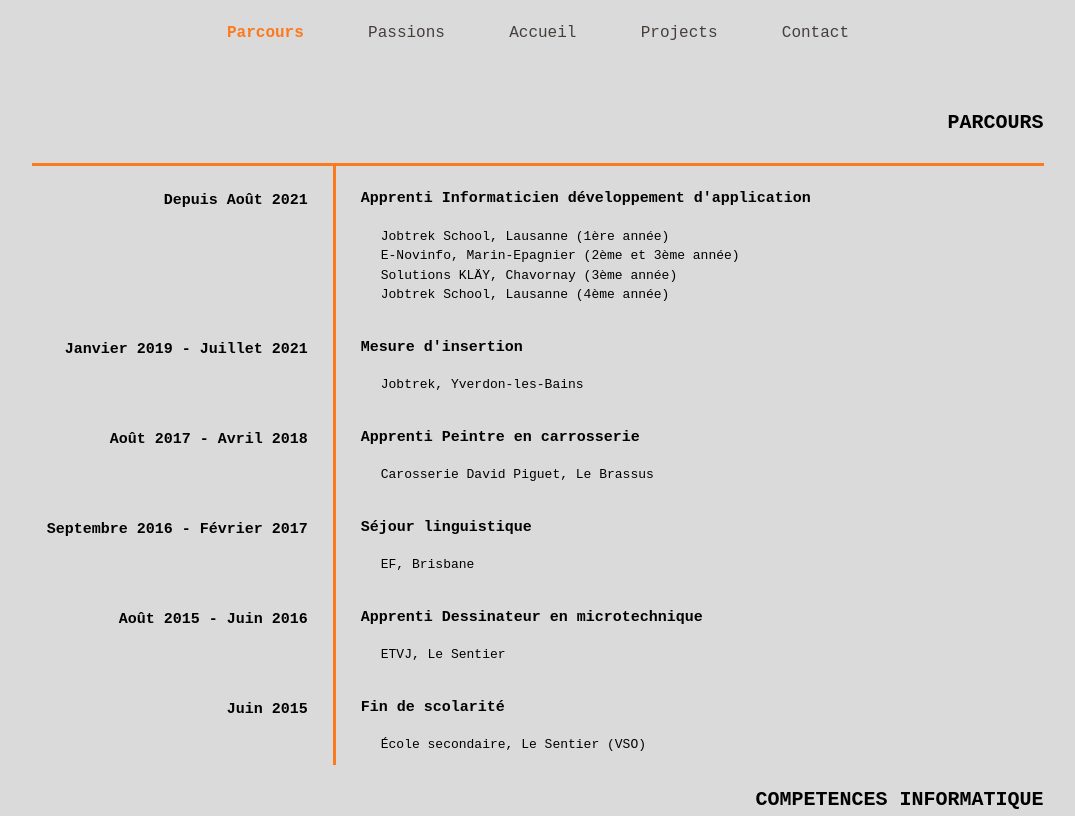
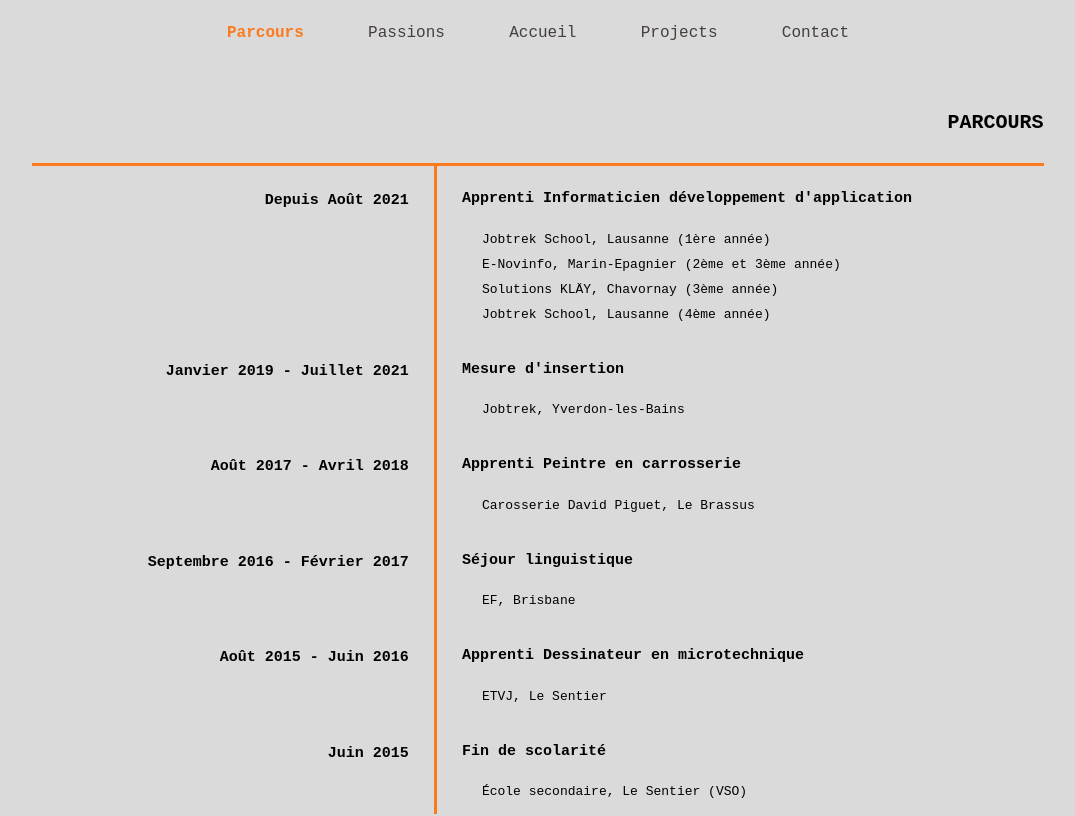
Before and after one commit to ColinRgm/myReactPortfolio, a React (Vite) app: page /parcours in a window 1280 px wide. Shown: the top 816 px of the page, without its empty margins (102-1177 px from the left). Built offline with nearby package versions, Linux system fonts and the light colour scheme.

Commit message:
style: small change in the code

```diff
--- a/src/components/parcoursComponents/MyParcours.jsx
+++ b/src/components/parcoursComponents/MyParcours.jsx
@@ -2,7 +2,7 @@ function MyParcours({ information, title, description }) {
 
     const content = {
         display: 'grid',
-        gridTemplateColumns: '30% 70%',
+        gridTemplateColumns: '40% 60%',
 
         // Grille de gauche
         leftGrid: {
@@ -34,7 +34,7 @@ function MyParcours({ information, title, description }) {
             // Description du parcours / compètences
             descriptionStyle: {
                 fontSize: "13px",
-                lineHeight: "1.5",
+                lineHeight: "25px",
 
                 paddingLeft: "20px",
                 margin: "10px 0 0 0",
--- a/src/components/passionsComponents/MyPassion.jsx
+++ b/src/components/passionsComponents/MyPassion.jsx
@@ -30,6 +30,7 @@ function MyPassion({ title, description, url, reverse }) {
     }
 
     return (
+
         <div style={ content }>
             { reverse && <img src={ url } alt={ title } style={ content.imgStyle }/> }
 
```
